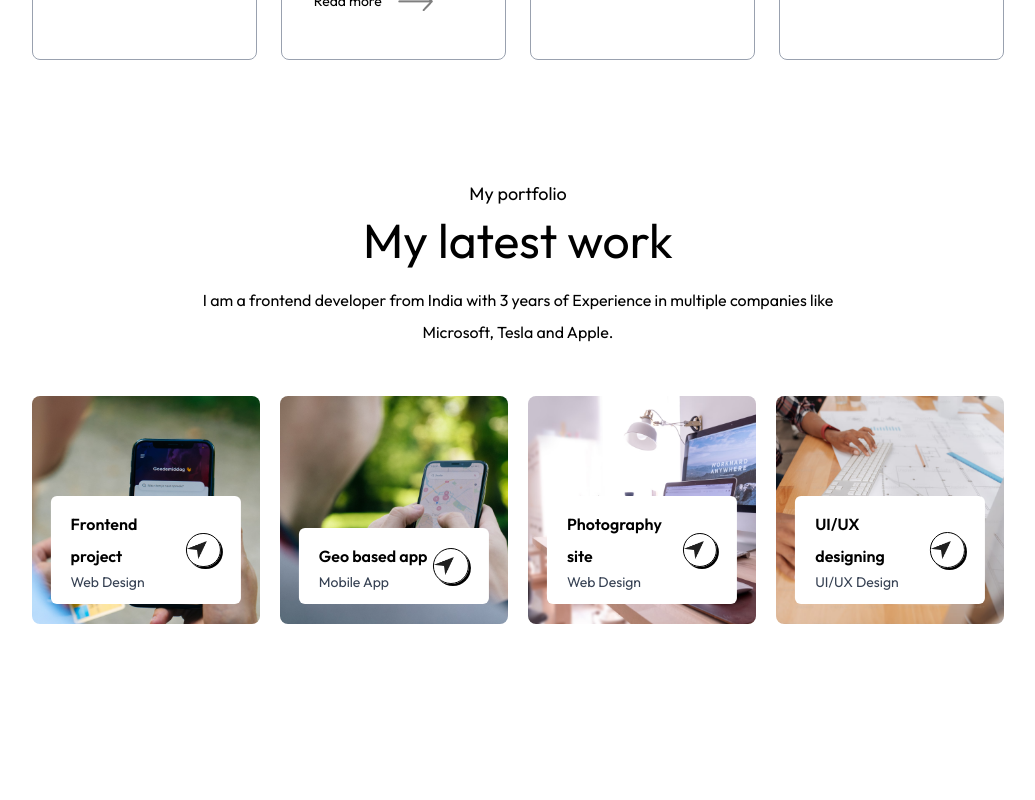
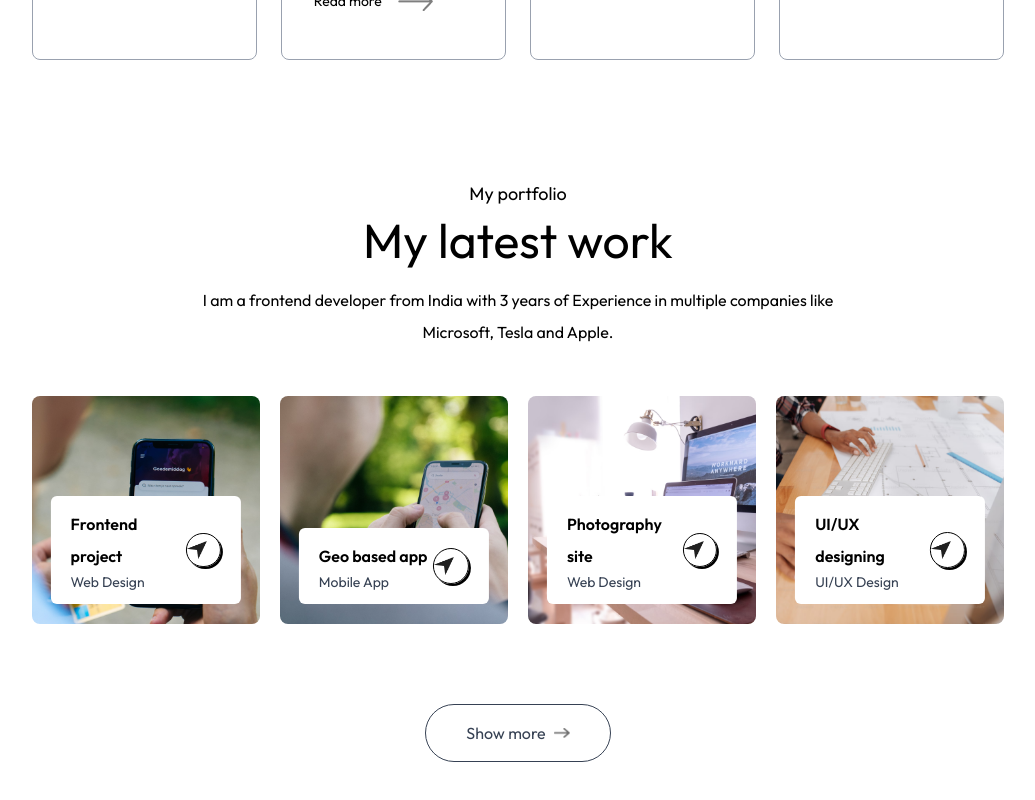
Before and after one commit to shashank-varshney21/portfolio-website, a Next.js app: page / in a window 1280 px wide. Shown: the part 2155-2955 px from the top of the page, without its empty margins (122-1157 px from the left). Before the commit the page ends 2859 px from the top, so only its background shows below. Built offline with nearby package versions, Linux system fonts and the light colour scheme; a web font is replaced by a local one.

Commit message:
Created the Work section

```diff
--- a/app/components/Work.jsx
+++ b/app/components/Work.jsx
@@ -27,6 +27,11 @@ const Work = () => {
                     </div>
                 ))}
             </div>
+
+            <a href='' className='w-max flex items-center justify-center gap-2 text-gray-700 border-[0.5px] border-b-gray-700 rounded-full py-3 px-10 mx-auto my-20 hover:bg-[#fcf4ff] duration-500'>
+                Show more <Image src={assets.right_arrow_bold} alt='Right_arrow' className='w-4'/>
+            </a>
+
         </div>
     )
 }
```
